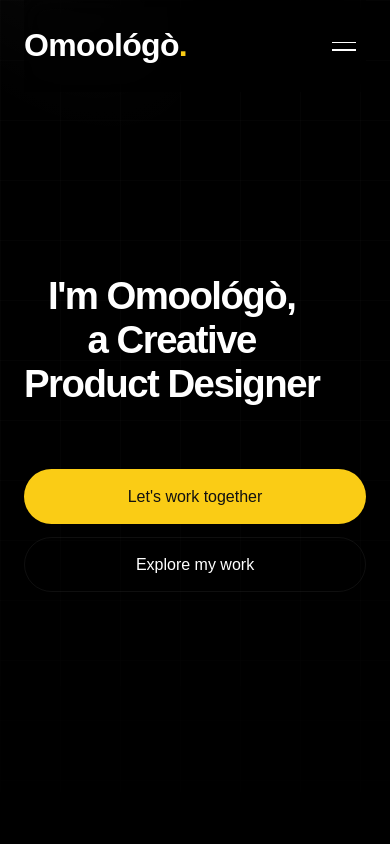
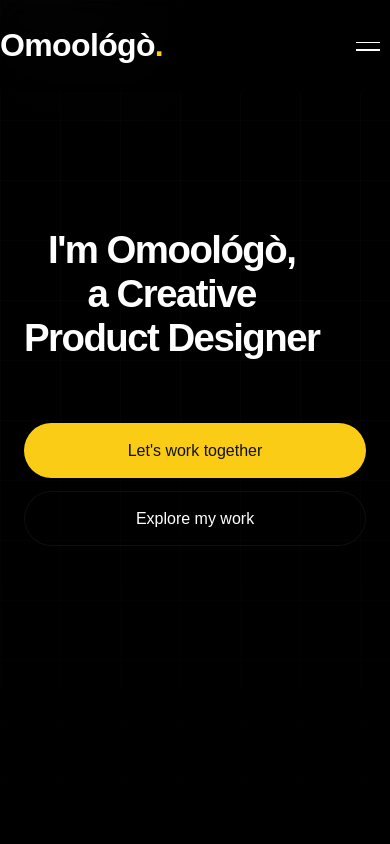
Before and after one commit to busycodingg/Portfolio, a Next.js app: page / in a window 390 px wide. Shown: the top 844 px of the page. Built offline with nearby package versions, Linux system fonts and the light colour scheme; a web font is replaced by a local one.

Commit message:
Navbar refinement: restored fixed positioning with centered alignment to match layout constraints.

```diff
--- a/src/app/globals.css
+++ b/src/app/globals.css
@@ -154,19 +154,33 @@ header {
 
 /* --- NAVIGATION & HAMBURGER --- */
 .site-header {
-    position: sticky;
+    position: fixed;
     top: 0;
-    left: 0;
+    left: 50%;
+    transform: translateX(-50%);
     width: 100%;
+    max-width: 1440px; /* Match layout-wrapper */
     z-index: 1000;
     display: flex;
     justify-content: space-between;
     align-items: center;
-    padding: 1.5rem 0; /* Reverted to 0 horizontal padding since it's inside layout-wrapper */
+    padding: 1.5rem 80px; /* Match layout-wrapper padding */
     background-color: rgba(0, 0, 0, 0.4);
     backdrop-filter: blur(12px);
     -webkit-backdrop-filter: blur(12px);
     transition: all 0.3s ease;
+}
+
+@media (max-width: 1024px) {
+    .site-header {
+        padding: 1.5rem 40px;
+    }
+}
+
+@media (max-width: 768px) {
+    .site-header {
+        padding: 1.5rem 24px;
+    }
 }
 
 header nav ul {
```
